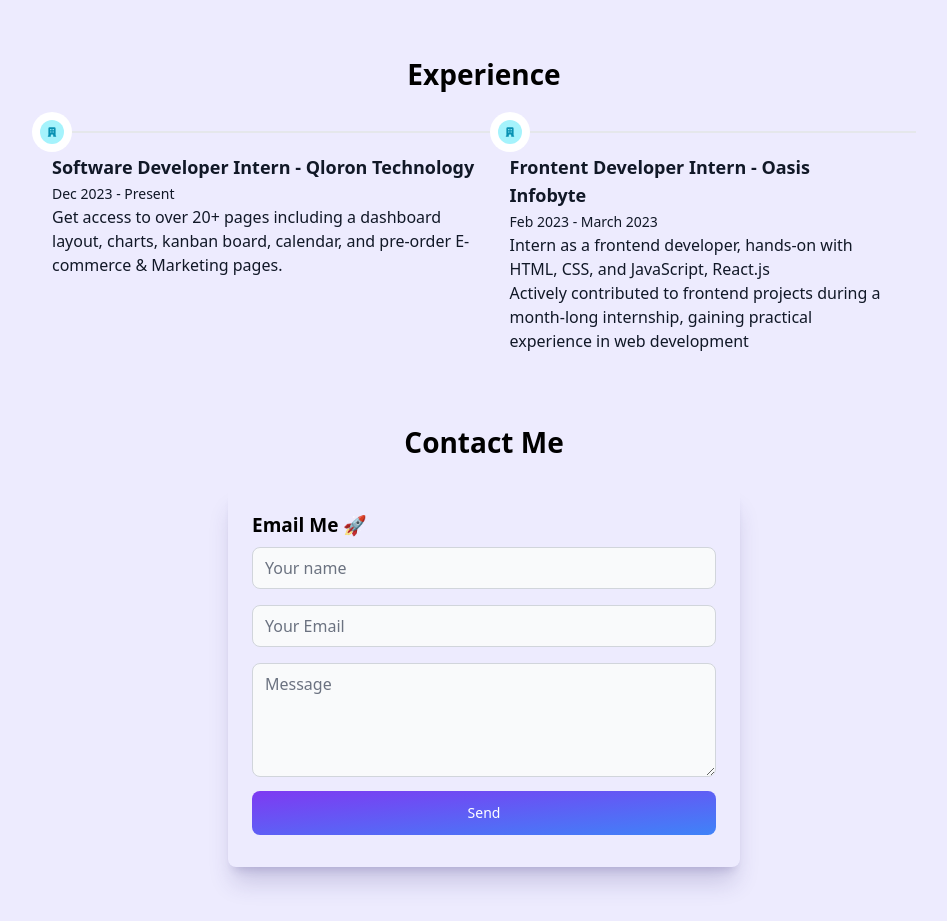
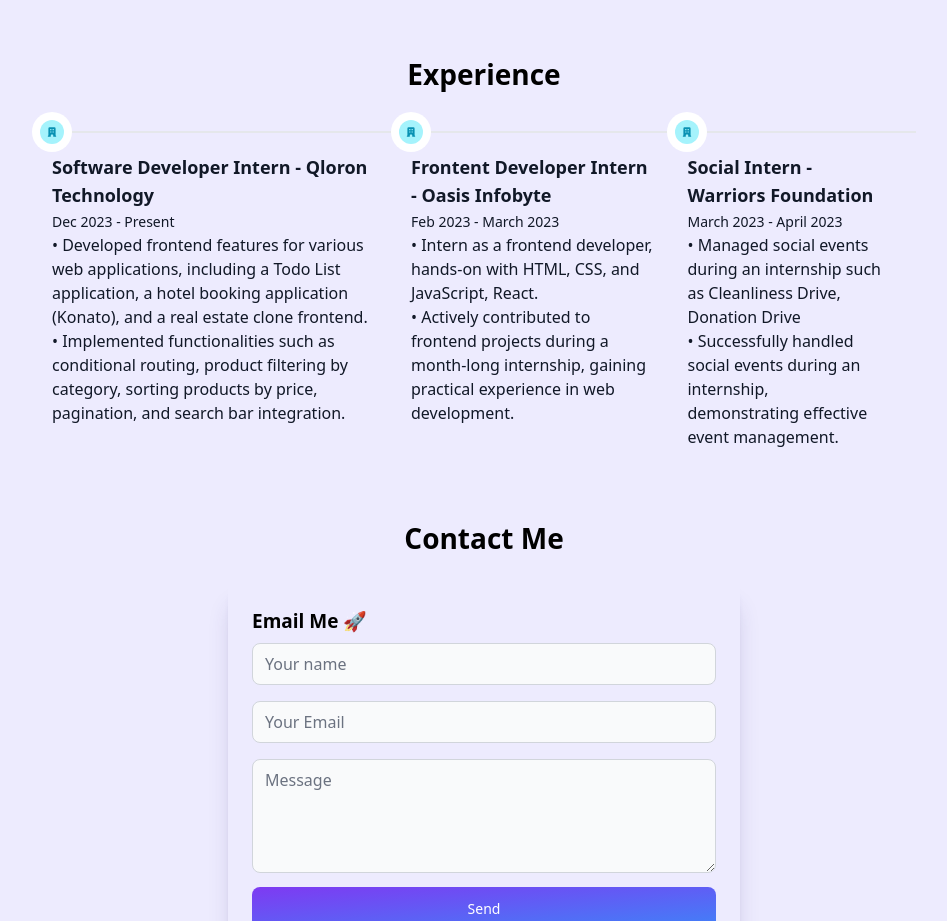
Before and after one commit to rohitselokar15/portfolio-rohit-selokar, a React (Vite) app: page / in a window 1280 px wide. Shown: the part 1600-2521 px from the top of the page, without its empty margins (156-1103 px from the left). Built offline with nearby package versions, Linux system fonts and the light colour scheme.

Commit message:
done formating

```diff
--- a/src/components/Experience.jsx
+++ b/src/components/Experience.jsx
@@ -1,6 +1,6 @@
 "use client";
 
-import { Button, Timeline } from "flowbite-react";
+import { Timeline } from "flowbite-react";
 import { HiOfficeBuilding } from "react-icons/hi";
 
 const Experience = () => {
@@ -27,9 +27,16 @@ const Experience = () => {
               Dec 2023 - Present
             </Timeline.Time>
             <Timeline.Body className="text-gray-900">
-              Get access to over 20+ pages including a dashboard layout, charts,
-              kanban board, calendar, and pre-order E-commerce & Marketing
-              pages.
+              <p>
+                • Developed frontend features for various web applications,
+                including a Todo List application, a hotel booking application
+                (Konato), and a real estate clone frontend.
+              </p>
+              <p>
+                • Implemented functionalities such as conditional routing,
+                product filtering by category, sorting products by price,
+                pagination, and search bar integration.
+              </p>
             </Timeline.Body>
           </Timeline.Content>
         </Timeline.Item>
@@ -45,12 +52,33 @@ const Experience = () => {
             </Timeline.Time>
             <Timeline.Body className="text-gray-900">
               <p>
-                Intern as a frontend developer, hands-on with HTML, CSS, and
-                JavaScript, React.js
+                • Intern as a frontend developer, hands-on with HTML, CSS, and
+                JavaScript, React.
               </p>
               <p>
-                Actively contributed to frontend projects during a month-long
-                internship, gaining practical experience in web development
+                • Actively contributed to frontend projects during a month-long
+                internship, gaining practical experience in web development.
+              </p>
+            </Timeline.Body>
+          </Timeline.Content>
+        </Timeline.Item>
+
+
+        <Timeline.Item>
+          <Timeline.Point icon={HiOfficeBuilding} />
+          <Timeline.Content className=" border-purple-900 border-l-2 pl-2 p-2 md:border-none md:pl-0">
+            <Timeline.Title>
+              Social Intern - Warriors Foundation
+            </Timeline.Title>
+            <Timeline.Time className="text-gray-900">
+              March 2023 - April 2023
+            </Timeline.Time>
+            <Timeline.Body className="text-gray-900">
+              <p>
+              • Managed social events during an internship such as Cleanliness Drive, Donation Drive
+              </p>
+              <p>
+              • Successfully handled social events during an internship, demonstrating effective event management.
               </p>
             </Timeline.Body>
           </Timeline.Content>
@@ -59,5 +87,4 @@ const Experience = () => {
     </div>
   );
 };
-
 export default Experience;
```
